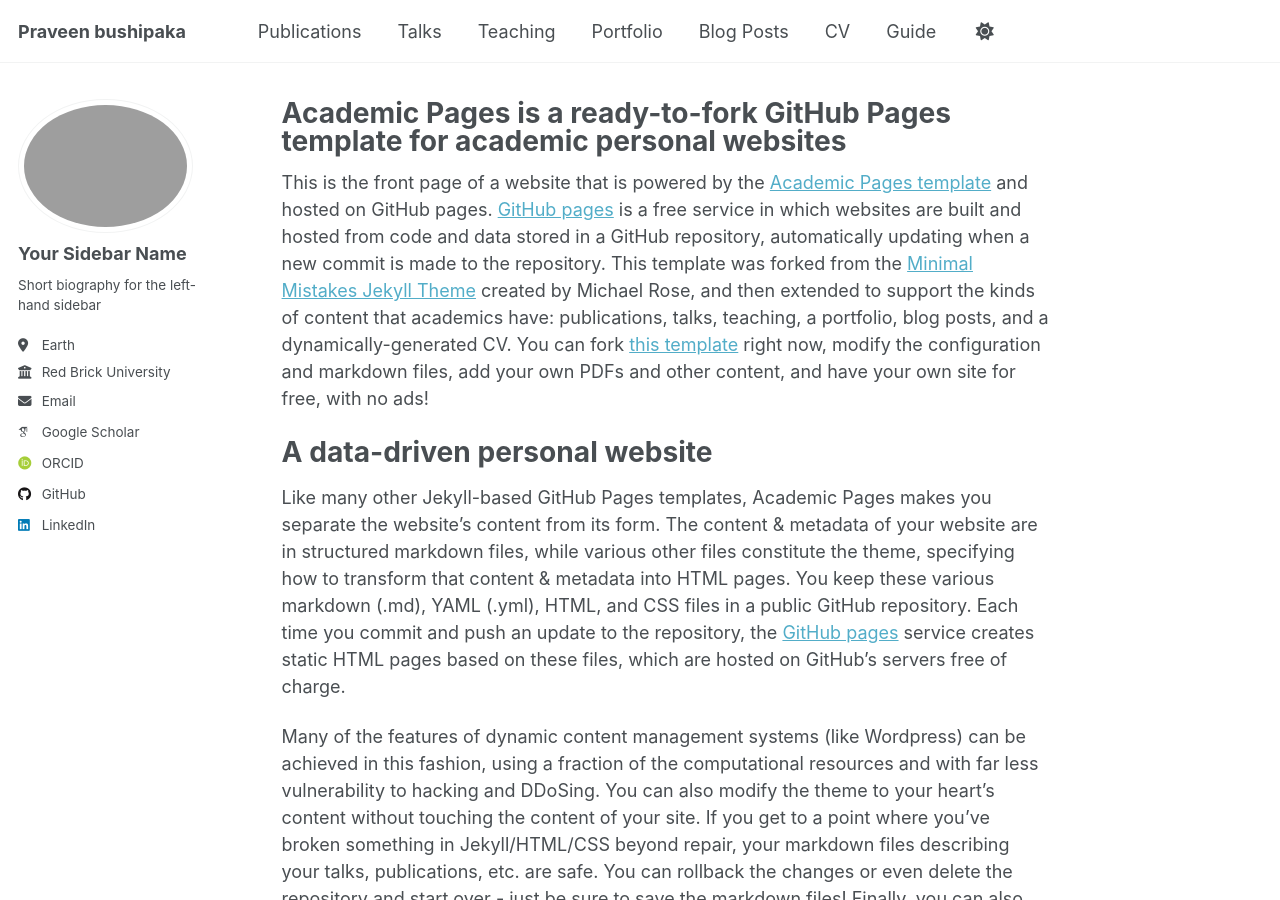
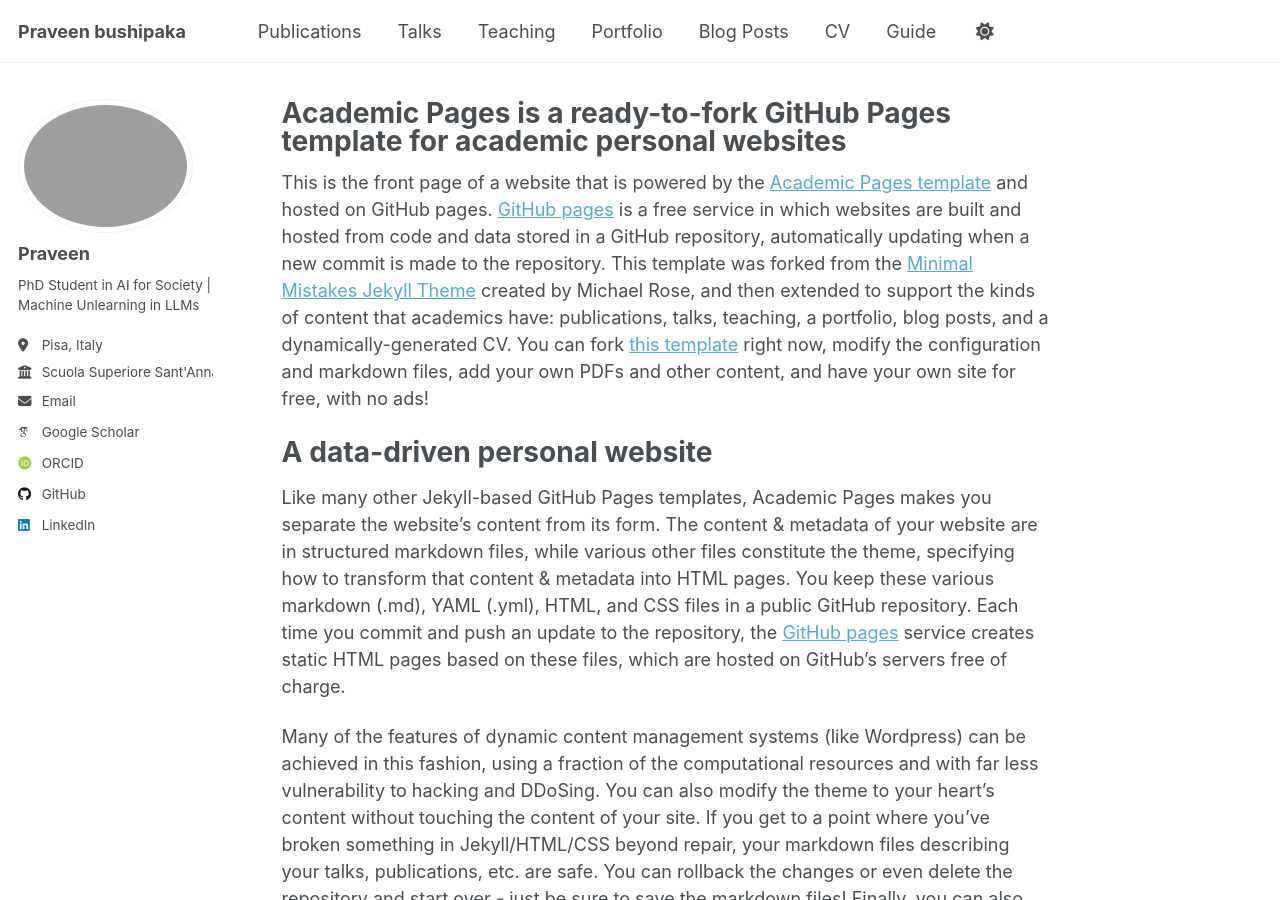
Before and after one commit to praveensonu/praveensonu.github.io, a Jekyll site: the page built from _pages/about.md, in a window 1280 px wide and 900 px high. Built offline with Jekyll 4.4.1, drawn with Linux system fonts in a browser that asks for light colours; some web fonts are replaced.

Commit message:
Update _config.yml

```diff
--- a/_config.yml
+++ b/_config.yml
@@ -23,13 +23,13 @@
 author:
   # Biographic information
   avatar           : "profile.jpg"
-  name             : "Your Sidebar Name"
+  name             : "Praveen"
   pronouns         : # example: "she/her"
-  bio              : "Short biography for the left-hand sidebar"
-  location         : "Earth"
-  employer         : "Red Brick University"
+  bio              : "PhD Student in AI for Society | Machine Unlearning in LLMs"
+  location         : "Pisa, Italy"
+  employer         : "Scuola Superiore Sant'Anna"
   uri              : # URL
-  email            : "none@example.org"
+  email            : "praveen.bushipaka@santannapisa.it, praveen.bushipaka@phd.unipi.it"
 
   # Academic websites
   academia         : # URL
```
